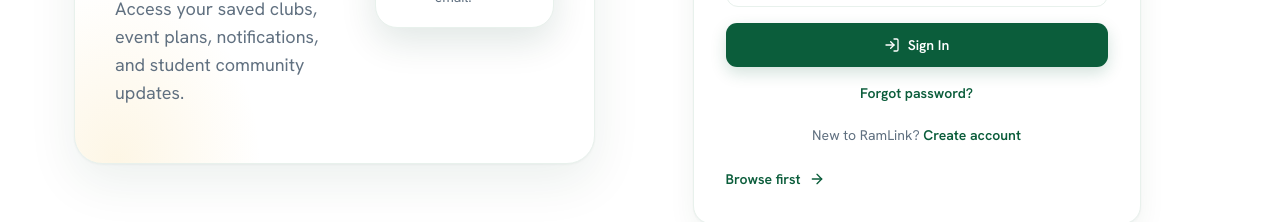
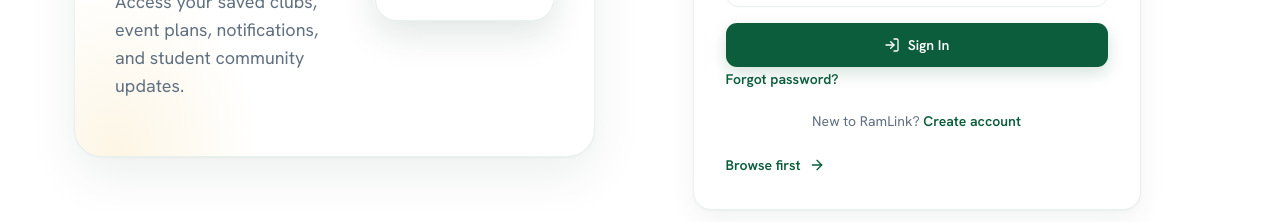
Before and after one commit to sambatrausmc/RamLink, a Next.js app: page /login in a window 1280 px wide. Shown: the part 455-677 px from the top of the page. Built offline with nearby package versions, Linux system fonts and the light colour scheme; no server answers.

Commit message:
Add dedicated password reset flow

```diff
--- a/components/auth/login-form.tsx
+++ b/components/auth/login-form.tsx
@@ -1,14 +1,12 @@
 "use client";
 
 import { useState, type FormEvent } from "react";
+import Link from "next/link";
 import { useRouter } from "next/navigation";
 import { LogIn } from "lucide-react";
 import { Button } from "@/components/ui/button";
 import { Input } from "@/components/ui/input";
-import {
-  loginWithEmailAndPassword,
-  resetPasswordForEmail,
-} from "@/lib/firebase/auth";
+import { loginWithEmailAndPassword } from "@/lib/firebase/auth";
 
 export function LoginForm() {
   const router = useRouter();
@@ -16,7 +14,6 @@ export function LoginForm() {
   const [password, setPassword] = useState("");
   const [feedback, setFeedback] = useState("");
   const [isSubmitting, setIsSubmitting] = useState(false);
-  const [isResetting, setIsResetting] = useState(false);
 
   async function handleSubmit(event: FormEvent<HTMLFormElement>) {
     event.preventDefault();
@@ -32,27 +29,6 @@ export function LoginForm() {
       );
     } finally {
       setIsSubmitting(false);
-    }
-  }
-
-  async function handlePasswordReset() {
-    if (!email.trim()) {
-      setFeedback(
-        "Enter your school email before requesting a password reset.",
-      );
-      return;
-    }
-
-    setIsResetting(true);
-    setFeedback("");
-
-    try {
-      await resetPasswordForEmail(email.trim());
-      setFeedback("Password reset email sent.");
-    } catch {
-      setFeedback("Unable to send a password reset email.");
-    } finally {
-      setIsResetting(false);
     }
   }
 
@@ -93,14 +69,12 @@ export function LoginForm() {
         {isSubmitting ? "Signing in..." : "Sign In"}
       </Button>
 
-      <button
-        type="button"
+      <Link
+        href="/forgot-password"
         className="w-full text-sm font-semibold text-brand-forest hover:underline"
-        onClick={handlePasswordReset}
-        disabled={isResetting}
       >
-        {isResetting ? "Sending reset email..." : "Forgot password?"}
-      </button>
+        Forgot password?
+      </Link>
     </form>
   );
 }
--- a/components/auth/password-reset-form.tsx
+++ b/components/auth/password-reset-form.tsx
@@ -4,7 +4,7 @@ import Link from "next/link";
 import { Mail } from "lucide-react";
 import { Button } from "@/components/ui/button";
 import { Input } from "@/components/ui/input";
-import { requestPasswordReset } from "@/lib/firebase/account-actions";
+import { resetPasswordForEmail } from "@/lib/firebase/auth";
 
 export function PasswordResetForm() {
   const [email, setEmail] = useState("");
@@ -16,7 +16,7 @@ export function PasswordResetForm() {
     setSending(true);
     setFeedback("");
     try {
-      await requestPasswordReset(email);
+      await resetPasswordForEmail(email.trim());
       setFeedback("Check your email for a password reset link.");
     } catch {
       setFeedback("Unable to send a reset email. Check the address and try again.");
--- a/lib/firebase/account-actions.ts
+++ b/lib/firebase/account-actions.ts
@@ -1,9 +1,4 @@
-import { sendEmailVerification, sendPasswordResetEmail, signOut } from "firebase/auth";
-
-export async function requestPasswordReset(email: string) {
-  const { auth } = await import("@/lib/firebase/client");
-  await sendPasswordResetEmail(auth, email);
-}
+import { sendEmailVerification, signOut } from "firebase/auth";
 
 // Triggers an email verification link to the currently logged-in student
 export async function sendCurrentUserVerification() {
```
Also changed, not shown: 1 other file (tests, documents, lock files or other folders).
